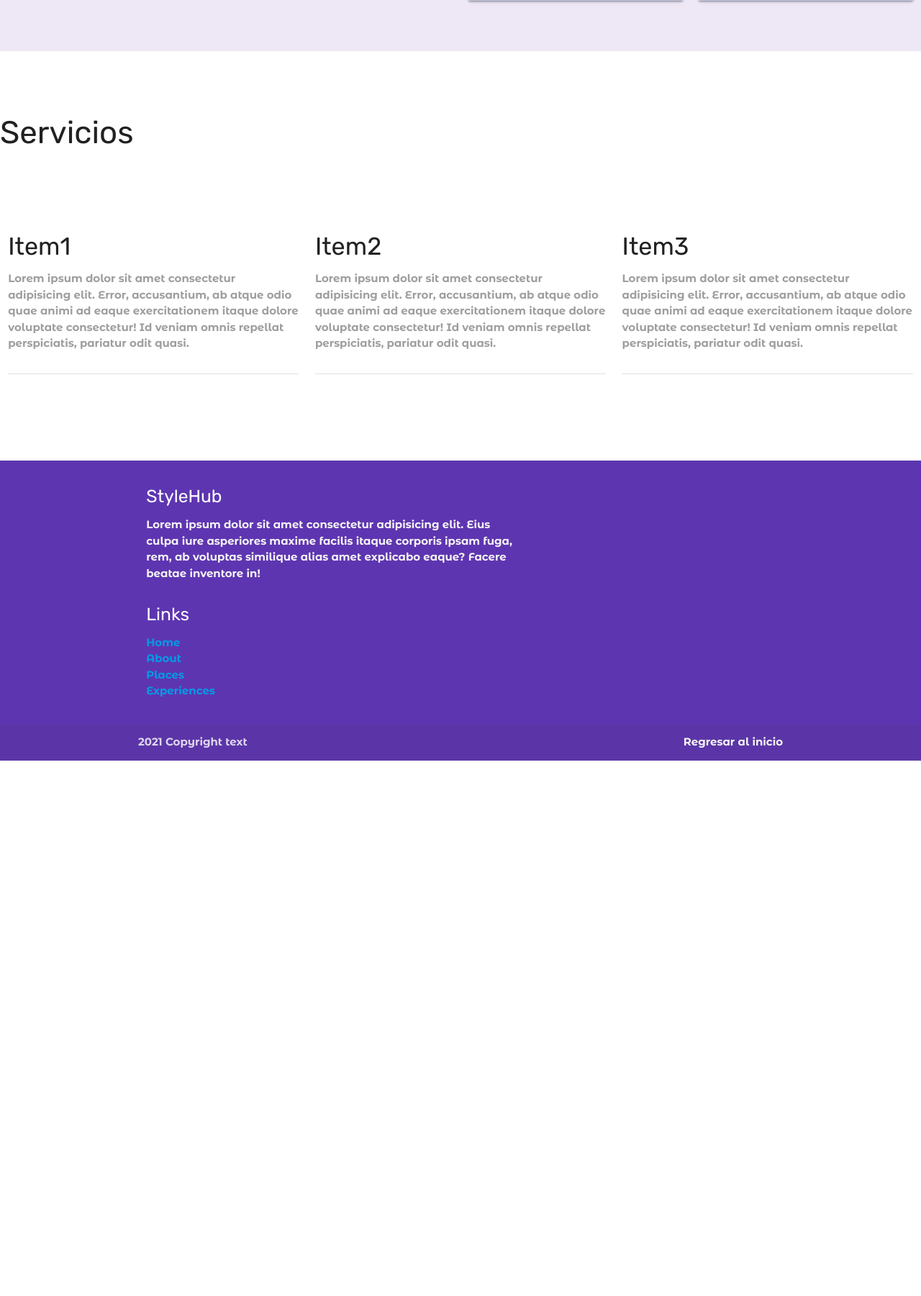
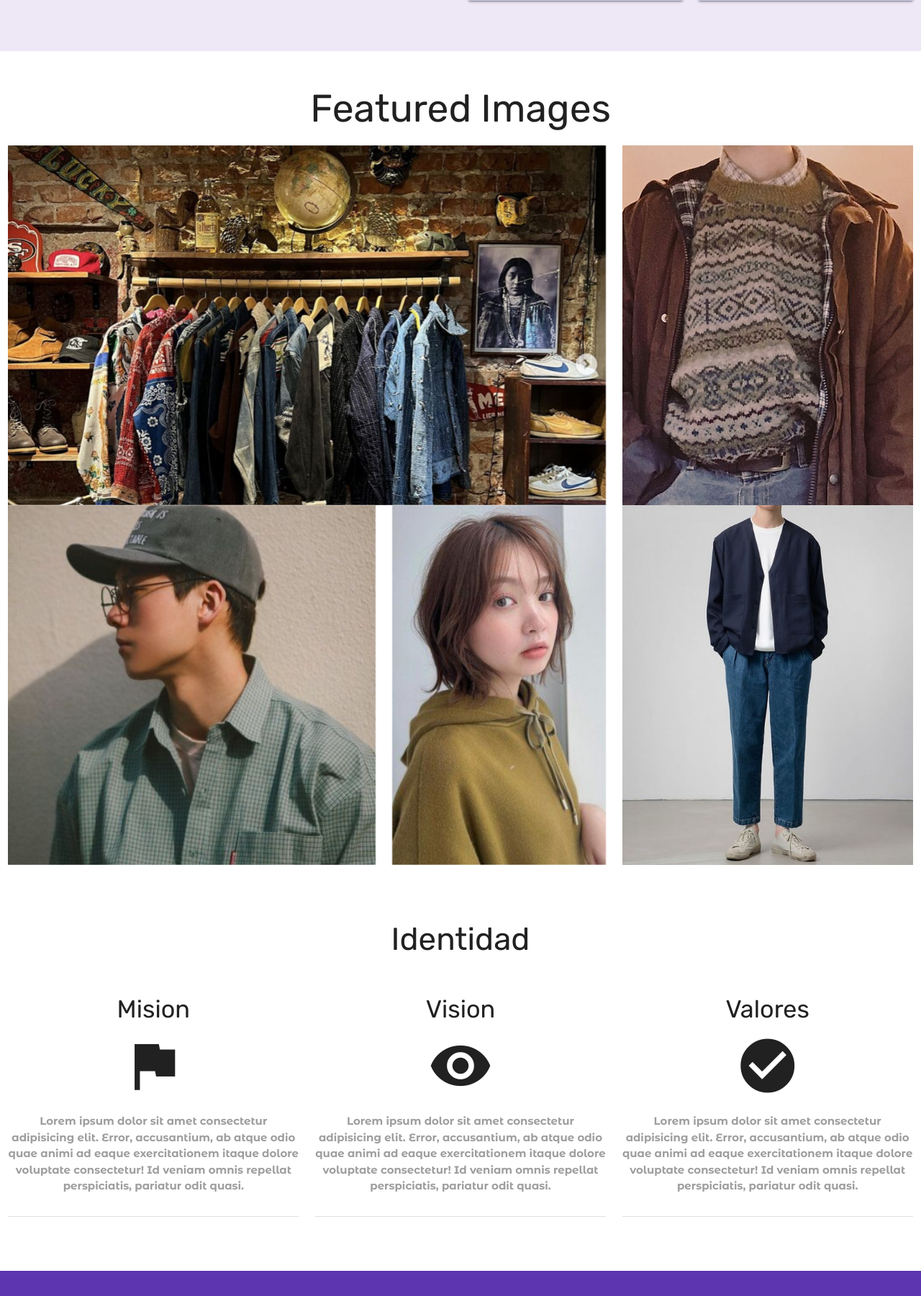
Before and after one commit to yanniaxel1001/ProyectoFinal_PW, a PHP site: page / in a window 1280 px wide. Shown: the part 1687-3488 px from the top of the page at 72% size. Before the commit the page ends 2744 px from the top, so only its background shows below. Run offline with PHP 8.4, Linux system fonts and the light colour scheme.

Commit message:
cambios pantalla principal

```diff
--- a/css/styles.css
+++ b/css/styles.css
@@ -8,11 +8,6 @@ h1, h2, h3, h4, h5, h6 {
 
 body {
     font-family: 'Montserrat Alternates', sans-serif;
-}
-
-.mt-2 {
-    margin-top: 0.5rem;
-
 }
 
 .hero h1 {
@@ -36,7 +31,7 @@ nav .brand-logo {
     z-index: 1;
 }
 
-.hero img, .about img, .featured-images img {
+.hero img, .featured-images img {
     object-fit: cover;
 }
 
@@ -60,3 +55,7 @@ section{
  h2 {
     margin-bottom: 1.5em;
  }
+
+ .featured-images img{
+    width: 100%;
+ }
--- a/index.html
+++ b/index.html
@@ -125,33 +125,61 @@
             </div>
         </div>
     </div>
+    <section  class="section featured-images">
+        <div class="center-align">
+            <h2>Featured Images</h2>
+        </div>
+        <div class="row">
+            <div class="col s12 m6 l8">
+                <img src="imagenes/img_about5.jpg" alt="" class="materialboxed" height="500">
+            </div>
+            <div class="col s12 m6 l4">
+                <img src="imagenes/img_about1.jpg" alt="" class="materialboxed" height="500">
+            </div>
+            <div class="col s12 m12 l5">
+                <img src="imagenes/img_about3.jpg" alt="" class="materialboxed" height="500">
+            </div>
+            <div class="col m6 l3">
+                <img src="imagenes/img_about4.jpg" alt="" class="materialboxed" height="500">
+            </div>
+            <div class="col m6 l4">
+                <img src="imagenes/img_about2.jpg" alt="" class="materialboxed" height="500">
+            </div>
+        </div>
+    </section>
 
-    <section>
-    <h3>Servicios</h3>
-    <section>
-        <div class="row">
+    <section class="section identity">
+        <div class="center-align">
+            <h3>Identidad</h3>
+        </div>
+        <div class="row center-align">
             <div class="col s12 m4">
                 <div class="section">
                     <i class="fas fa-cogs fa 3x deep-purple"></i>
-                    <h4>Item1</h4>
+                    <h4>Mision</h4>
+                    <i class="material-icons large">assistant_photo</i>
+                    <p class="grey-text">Lorem ipsum dolor sit amet consectetur adipisicing elit.
+                        Error, accusantium, ab atque odio quae animi ad eaque exercitationem itaque
+                         dolore voluptate consectetur! Id veniam omnis repellat perspiciatis, pariatur odit quasi.</p>
+                </div>
+                <div class="divider"></div>
+            </div>
+        <div class="row center-align">
+            <div class="col s12 m4">
+                <div class="section">
+                    <i class="fas fa-cogs fa 3x deep-purple"></i>
+                    <h4>Vision</h4>
+                    <i class="material-icons large">remove_red_eye</i>
                     <p class="grey-text">Lorem ipsum dolor sit amet consectetur adipisicing elit. Error, accusantium, ab atque odio quae animi ad eaque exercitationem itaque dolore voluptate consectetur! Id veniam omnis repellat perspiciatis, pariatur odit quasi.</p>
                 </div>
                 <div class="divider"></div>
             </div>
-        <div class="row">
+        <div class="row center-align">
             <div class="col s12 m4">
                 <div class="section">
                     <i class="fas fa-cogs fa 3x deep-purple"></i>
-                    <h4>Item2</h4>
-                    <p class="grey-text">Lorem ipsum dolor sit amet consectetur adipisicing elit. Error, accusantium, ab atque odio quae animi ad eaque exercitationem itaque dolore voluptate consectetur! Id veniam omnis repellat perspiciatis, pariatur odit quasi.</p>
-                </div>
-                <div class="divider"></div>
-            </div>
-        <div class="row">
-            <div class="col s12 m4">
-                <div class="section">
-                    <i class="fas fa-cogs fa 3x deep-purple"></i>
-                    <h4>Item3</h4>
+                    <h4>Valores</h4>
+                    <i class="material-icons large">check_circle</i>
                     <p class="grey-text">Lorem ipsum dolor sit amet consectetur adipisicing elit. Error, accusantium, ab atque odio quae animi ad eaque exercitationem itaque dolore voluptate consectetur! Id veniam omnis repellat perspiciatis, pariatur odit quasi.</p>
                 </div>
                 <div class="divider"></div>
@@ -179,7 +207,7 @@
         </div>
         <div class="footer-copyright">
             <div class="container">
-                2021 Copyright text
+                Yanni Axel Galvan Alatorre
                 <a href="#" class="grey-text text-lighten-4 right">Regresar al inicio</a>
             </div>
         </div>
```
Also changed, not shown: imagenes/background_store.jpg (deleted), imagenes/img_about5.jpg (added).
